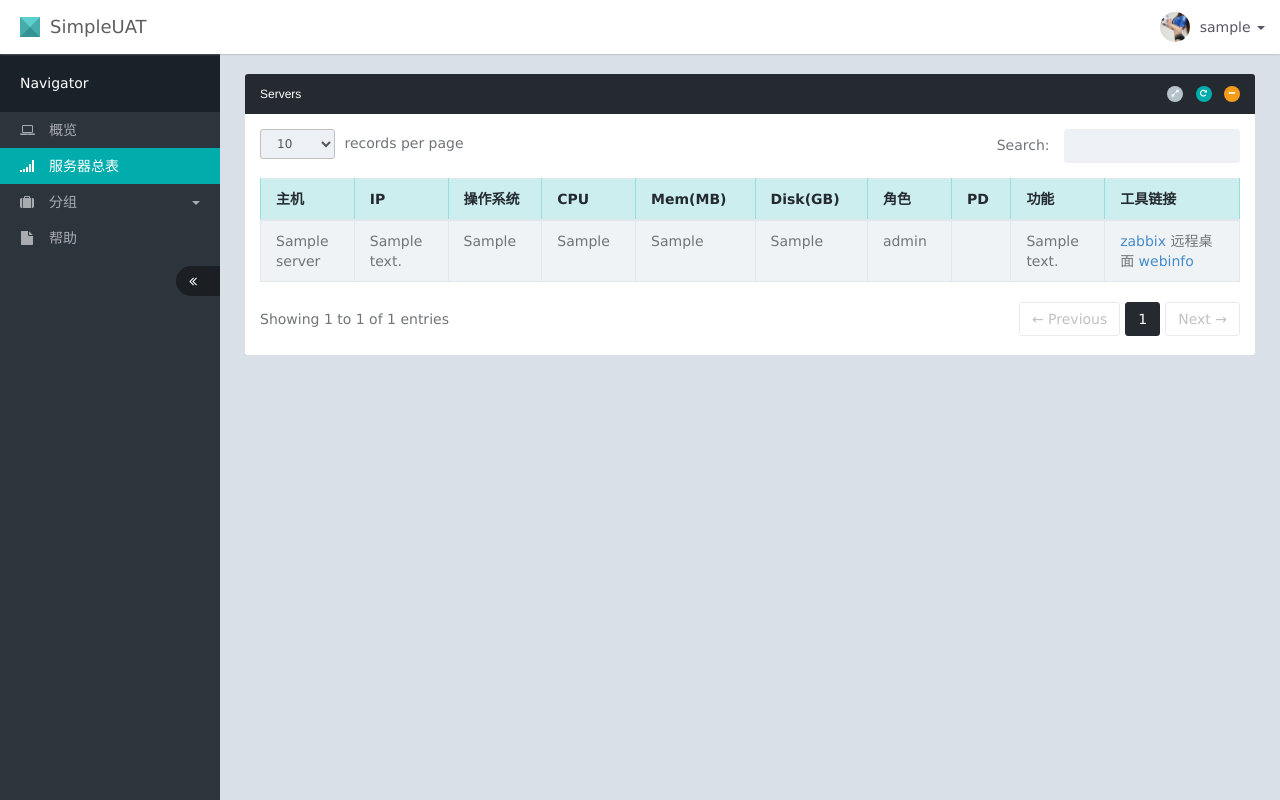
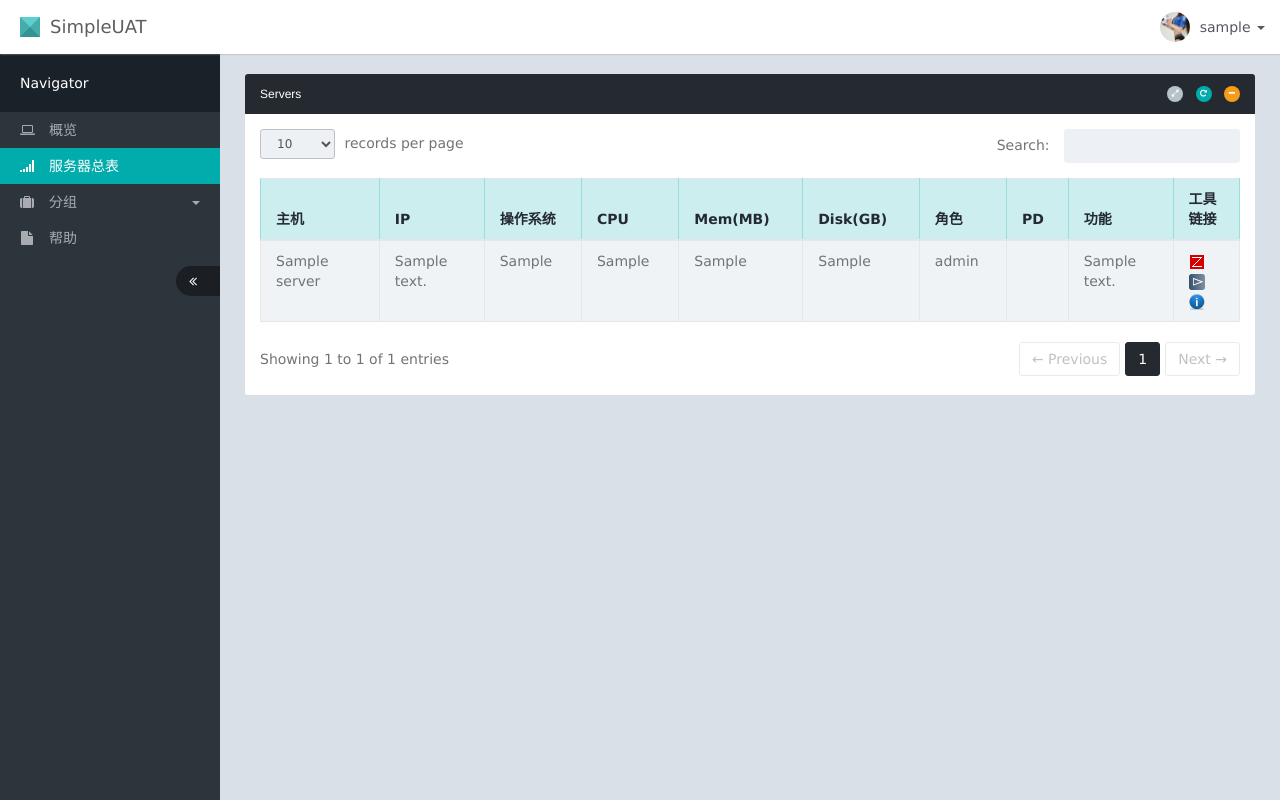
Before and after one commit to davechina/simpleuat, a Django app: page /servers/ in a window 1280 px wide. Run offline with Django 3.2, Linux system fonts and the light colour scheme; a user stored in the database is signed in; tables that the repository leaves empty hold one stand-in row (values such as "Sample post"); parts of the project's set-up code (start-up, migrations or seed data) failed here and were passed over; some libraries are stand-ins or nearby versions.

Commit message:
修改了server和pd的模板

```diff
--- a/mytest/templates/servers.html
+++ b/mytest/templates/servers.html
@@ -102,13 +102,13 @@
                                         <td id="comments">{{ s.Comments }}</td>
                                         {% endif %}
                                         <td>
-                                            <a href="{% url 'zabbix' s.HostName %}" target="_blank">zabbix</a>
+                                            <a href="{% url 'zabbix' s.HostName %}" target="_blank"><img src="/static/zabbix.ico" height="16" width="16"></a>
                                             {% if "Windows" in s.OSInfo %}
-                                            <a href="{% url 'connect' s.IPAddress %}" target="_blank">远程桌面</a>
+                                            <a href="{% url 'connect' s.IPAddress %}" target="_blank"><img src="/static/RDP.png" height="16" width="16"></a>
                                             {% else %}
-                                            远程桌面
+                                            <img src="/static/RDP.png" height="16" width="16">
                                             {% endif %}
-                                            <a href="http://opskits.uat.qa.nt.ctripcorp.com/Pool/List?Device=&Product=&Status=&Keyword={{s.IPAddress}}" target="_blank">webinfo</a>
+                                            <a href="http://opskits.uat.qa.nt.ctripcorp.com/Pool/List?Device=&Product=&Status=&Keyword={{s.IPAddress}}" target="_blank"><img src="/static/webinfo.jpg" height="16" width="16"></a>
                                         </td>
                                     </tr>
                                     {% endfor %}
```
Also changed, not shown: mytest/templates/pd.html (+4 -4 lines).
